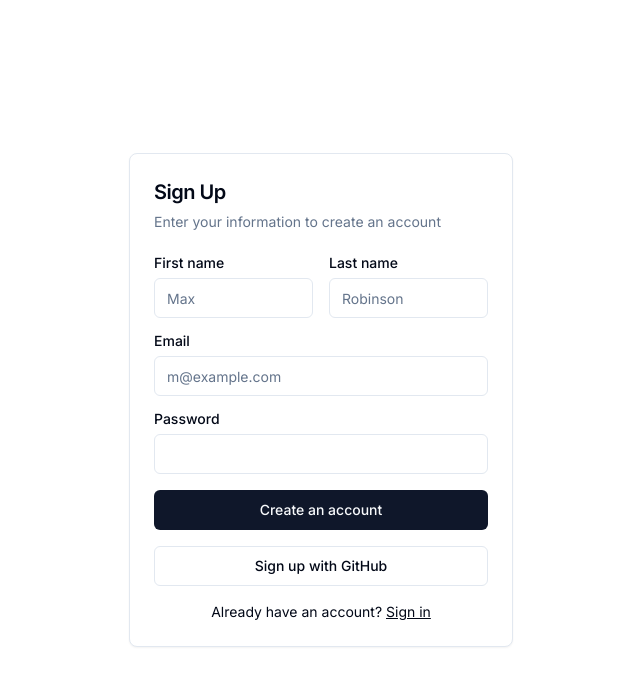
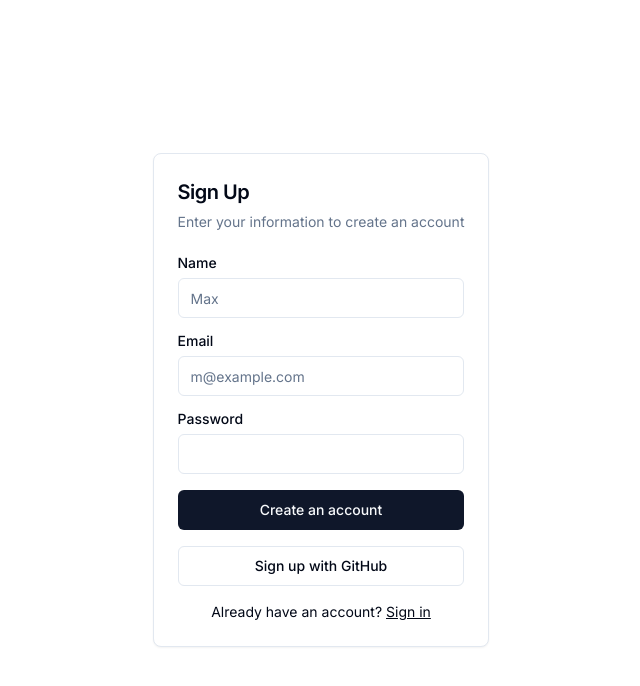
Before and after one commit to iraniangunner/NextAuth.js-v5, a Next.js app: page /auth/signup in a window 1280 px wide. Shown: the top 686 px of the page, without its empty margins (319-959 px from the left). Built offline with nearby package versions, Linux system fonts and the light colour scheme.

Commit message:
add signup action

```diff
--- a/actions/signup.ts
+++ b/actions/signup.ts
@@ -1,14 +1,45 @@
 "use server";
+import * as z from "zod";
+import bcrypt from "bcrypt";
+import { db } from "@/lib/db";
+import { RegisterSchema , FormState } from "@/schemas";
 
-import * as z from "zod";
-import { LoginSchema } from "@/schemas";
-
-export const register = async (values: z.infer<typeof LoginSchema>) => {
-  const validatedFields = LoginSchema.safeParse(values);
+export const signup = async (
+  state: FormState,
+  formData: FormData
+) => {
+  const validatedFields = RegisterSchema.safeParse({
+    name: formData.get("name"),
+    email: formData.get("email"),
+    password: formData.get("password"),
+  });
 
   if (!validatedFields.success) {
-    return { error: "Invalid fields" };
+    // return { error: "Invalid fields" };
+    return {
+      errors: validatedFields.error.flatten().fieldErrors,
+    }
   }
 
-  return { success: "Email sent" };
+  const { email, password, name } = validatedFields.data;
+
+  const hashedPassword = await bcrypt.hash(password, 10);
+
+  const existingUser = await db.user.findUnique({ where: { email } });
+
+  if (existingUser) {
+    return { message: "Email already in use!" };
+  }
+
+  await db.user.create({
+    data: {
+      name,
+      email,
+      password: hashedPassword,
+    },
+  });
+
+  //TODO : Send verification token email
+
+  return { message: "User created!" };
 };
--- a/components/auth/login-form.tsx
+++ b/components/auth/login-form.tsx
@@ -1,5 +1,5 @@
+"use client";
 import Link from "next/link";
-
 import { Button } from "@/components/ui/button";
 import {
   Card,
--- a/components/auth/register-form.tsx
+++ b/components/auth/register-form.tsx
@@ -1,5 +1,5 @@
+"use client";
 import Link from "next/link";
-
 import { Button } from "@/components/ui/button";
 import {
   Card,
@@ -10,8 +10,12 @@ import {
 } from "@/components/ui/card";
 import { Input } from "@/components/ui/input";
 import { Label } from "@/components/ui/label";
+import { signup } from "@/actions/signup";
+// import { useActionState } from "react";
+import { useFormState } from "react-dom";
 
 export function Register() {
+  const [state, action] = useFormState(signup, undefined);
   return (
     <Card className="mx-auto max-w-sm">
       <CardHeader>
@@ -21,37 +25,51 @@ export function Register() {
         </CardDescription>
       </CardHeader>
       <CardContent>
-        <div className="grid gap-4">
-          <div className="grid grid-cols-2 gap-4">
-            <div className="grid gap-2">
-              <Label htmlFor="first-name">First name</Label>
-              <Input id="first-name" placeholder="Max" required />
-            </div>
-            <div className="grid gap-2">
+        <form action={action} className="grid gap-4">
+          {/* <div className="grid grid-cols-2 gap-4"> */}
+          <div className="grid gap-2">
+            <Label htmlFor="name">Name</Label>
+            <Input id="name" name="name" placeholder="Max" required />
+          </div>
+          {state?.errors?.name && <p>{state.errors.name}</p>}
+          {/* <div className="grid gap-2">
               <Label htmlFor="last-name">Last name</Label>
               <Input id="last-name" placeholder="Robinson" required />
-            </div>
-          </div>
+            </div> */}
+          {/* </div> */}
           <div className="grid gap-2">
             <Label htmlFor="email">Email</Label>
             <Input
               id="email"
               type="email"
+              name="email"
               placeholder="m@example.com"
               required
             />
           </div>
+          {state?.errors?.email && <p>{state.errors.email}</p>}
           <div className="grid gap-2">
             <Label htmlFor="password">Password</Label>
-            <Input id="password" type="password" />
+            <Input id="password" name="password" type="password" />
           </div>
+          {state?.errors?.password && (
+            <div>
+              <p>Password must:</p>
+              <ul>
+                {state.errors.password.map((error) => (
+                  <li key={error}>- {error}</li>
+                ))}
+              </ul>
+            </div>
+          )}
           <Button type="submit" className="w-full">
             Create an account
           </Button>
           <Button variant="outline" className="w-full">
             Sign up with GitHub
           </Button>
-        </div>
+        </form>
+        {state?.message}
         <div className="mt-4 text-center text-sm">
           Already have an account?{" "}
           <Link href="/auth/login" className="underline">
--- a/package.json
+++ b/package.json
@@ -13,6 +13,7 @@
     "@hookform/resolvers": "^3.9.0",
     "@radix-ui/react-label": "^2.1.0",
     "@radix-ui/react-slot": "^1.1.0",
+    "bcrypt": "^5.1.1",
     "class-variance-authority": "^0.7.0",
     "clsx": "^2.1.1",
     "lucide-react": "^0.424.0",
@@ -26,6 +27,7 @@
     "zod": "^3.23.8"
   },
   "devDependencies": {
+    "@types/bcrypt": "^5.0.2",
     "@types/node": "^20",
     "@types/react": "^18",
     "@types/react-dom": "^18",
--- a/schemas/index.ts
+++ b/schemas/index.ts
@@ -12,3 +12,15 @@ export const RegisterSchema = z.object({
   password: z.string().min(6, { message: "Minimum 6 charachters required" }),
   name: z.string().min(1, { message: "Name is required" }),
 });
+
+
+export type FormState =
+  | {
+      errors?: {
+        name?: string[]
+        email?: string[]
+        password?: string[]
+      }
+      message?: string
+    }
+  | undefined
```
Also changed, not shown: 1 other file (tests, documents, lock files or other folders).
